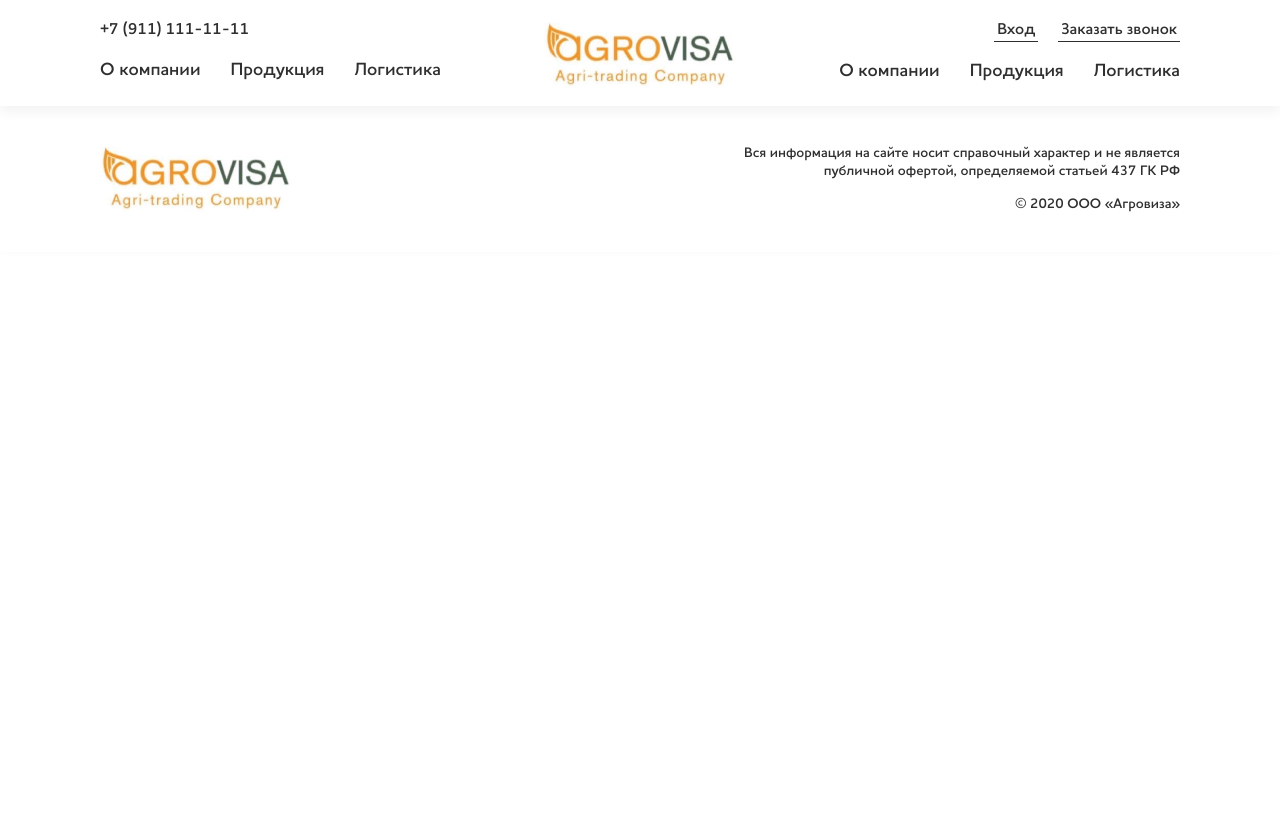
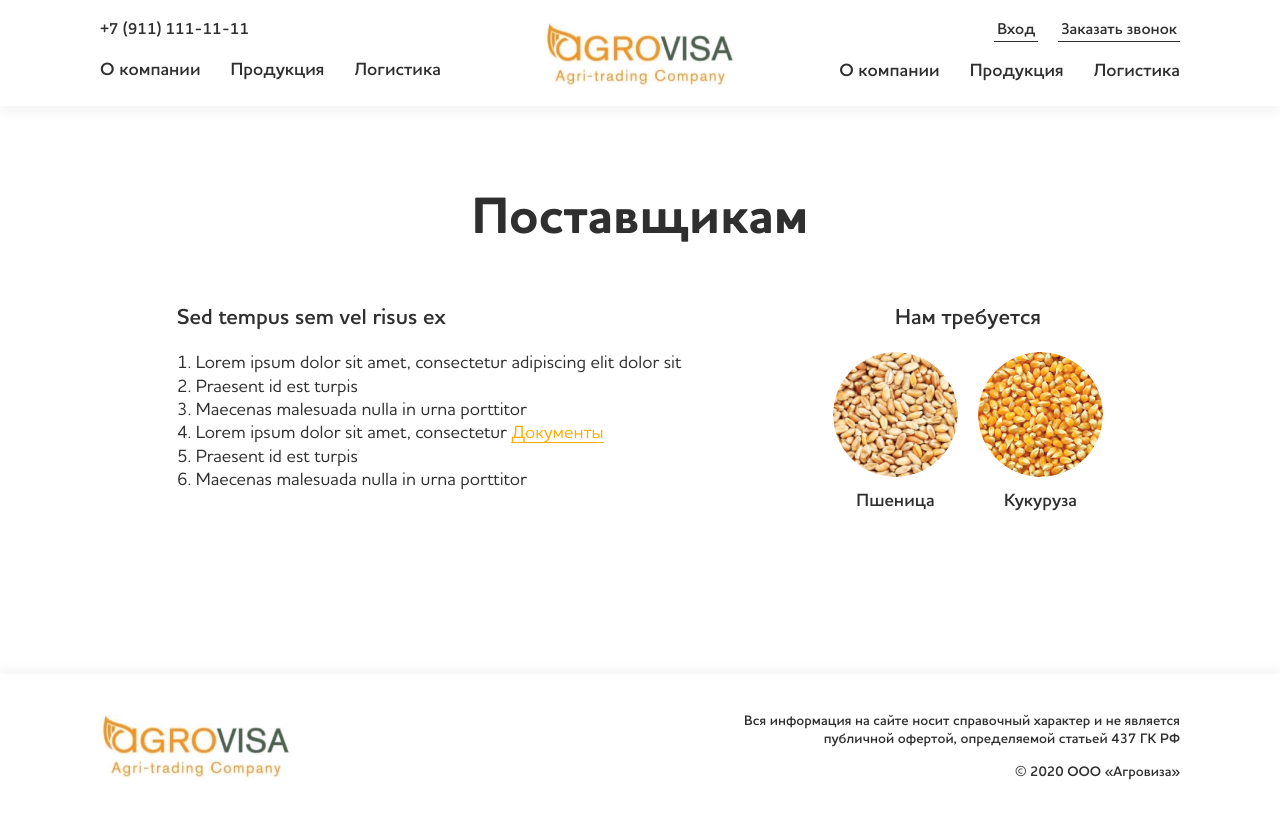
Before and after one commit to dan-rusakov/agrovisa, a Vue app: page /dealers in a window 1280 px wide. Shown: the top 816 px of the page. Built offline with nearby package versions, Linux system fonts and the light colour scheme.

Commit message:
add Dealers page

```diff
--- a/src/components/Products.vue
+++ b/src/components/Products.vue
@@ -117,7 +117,6 @@
     width: 100%;
     padding-bottom: 100%;
     position: relative;
-    margin-bottom: 20px;
     border-radius: 1000px;
     overflow: hidden;
     display: block;
@@ -137,7 +136,12 @@
     font-weight: $semibold;
     color: $text-color;
     font-size: 22px;
-    margin: 0;
+    margin: 20px 0 0;
     text-align: center;
+
+    &--small {
+      font-size: 18px;
+      margin: 13px 0 0;
+    }
   }
 </style>
--- a/src/router/index.js
+++ b/src/router/index.js
@@ -20,6 +20,11 @@ Vue.use(VueRouter);
     name: 'Logistics',
     component: () => import(/* webpackChunkName: "logistics" */ '../views/Logistics.vue')
   },
+  {
+    path: '/dealers',
+    name: 'Dealers',
+    component: () => import(/* webpackChunkName: "dealers" */ '../views/Dealers.vue')
+  },
 ];
 
 const router = new VueRouter({
--- /dev/null
+++ b/src/views/Dealers.vue
@@ -0,0 +1,184 @@
+<template>
+  <div class="content">
+    <section class="dealers">
+      <div class="dealers__wrapper">
+        <h1 class="dealers__title">Поставщикам</h1>
+        <div class="dealers__text-box">
+          <h3>Sed tempus sem vel risus ex</h3>
+          <ol>
+            <li>Lorem ipsum dolor sit amet, consectetur adipiscing elit  dolor sit</li>
+            <li>Praesent id est turpis</li>
+            <li>Maecenas malesuada nulla in urna porttitor</li>
+            <li>Lorem ipsum dolor sit amet, consectetur <a href="#!">Документы</a></li>
+            <li>Praesent id est turpis</li>
+            <li>Maecenas malesuada nulla in urna porttitor</li>
+          </ol>
+        </div>
+        <div class="dealers__gallery">
+          <p class="dealers__gallery-title">Нам требуется</p>
+          <div class="swiper-container">
+            <div class="swiper-wrapper">
+              <div class="swiper-slide">
+                <div class="product-card">
+                  <picture class="product-card__img-box">
+                    <img src="@/assets/images/products-img1.jpg" alt="" class="product-card__img">
+                  </picture>
+                  <p class="product-card__name product-card__name--small">Пшеница</p>
+                </div>
+              </div>
+              <div class="swiper-slide">
+                <div class="product-card">
+                  <picture class="product-card__img-box">
+                    <img src="@/assets/images/products-img3.jpg" alt="" class="product-card__img">
+                  </picture>
+                  <p class="product-card__name product-card__name--small">Кукуруза</p>
+                </div>
+              </div>
+              <div class="swiper-slide">
+                <div class="product-card">
+                  <picture class="product-card__img-box">
+                    <img src="@/assets/images/products-img3.jpg" alt="" class="product-card__img">
+                  </picture>
+                  <p class="product-card__name product-card__name--small">Кукуруза</p>
+                </div>
+              </div>
+            </div>
+            <div class="swiper-pagination"></div>
+          </div>
+        </div>
+      </div>
+    </section>
+  </div>
+</template>
+
+<script>
+  import Swiper from 'swiper';
+  import 'swiper/css/swiper.css';
+
+  export default {
+    name: 'Dealers',
+    mounted() {
+      new Swiper(this.$el.querySelector('.swiper-container'), {
+        loop: false,
+        slidesPerView: 2,
+        spaceBetween: 20,
+        pagination: {
+          el: this.$el.querySelector('.swiper-pagination'),
+          clickable: true,
+        },
+      })
+    }
+  }
+</script>
+
+<style lang="scss">
+  .dealers {
+    background-color: $white;
+    padding: 80px 0 110px;
+  }
+
+  .dealers__wrapper {
+    max-width: 986px;
+    margin: 0 auto;
+    padding: 0 30px;
+    display: flex;
+    flex-direction: row;
+    flex-wrap: wrap;
+    align-items: flex-start;
+  }
+
+  .dealers__title {
+    font-family: $font-family-base;
+    font-size: 52px;
+    font-weight: $bold;
+    color: $text-color;
+    margin: 0 0 50px;
+    width: 100%;
+    text-align: center;
+  }
+
+  .dealers__text-box {
+    width: calc(100% - 370px);
+    margin-right: 100px;
+
+    p {
+      font-family: $font-family-base;
+      font-weight: $medium;
+      font-size: 18px;
+      color: $text-color;
+      margin: 0 0 20px;
+
+      &:last-child {
+        margin-bottom: 0;
+      }
+    }
+
+    h2, h3 {
+      font-family: $font-family-base;
+      font-weight: $semibold;
+      font-size: 22px;
+      color: $text-color;
+      margin: 0 0 20px;
+
+      &:last-child {
+        margin-bottom: 0;
+      }
+    }
+
+    ul, ol {
+      margin-bottom: 20px;
+
+      &:last-child {
+        margin-bottom: 0;
+      }
+    }
+
+    li {
+      font-family: $font-family-base;
+      font-weight: $medium;
+      font-size: 18px;
+      color: $text-color;
+      display: list-item;
+      list-style-position: inside;
+    }
+
+    a {
+      font-family: $font-family-base;
+      font-weight: $medium;
+      font-size: 18px;
+      color: $brand-color;
+      border-bottom: 1px solid $brand-color;
+    }
+  }
+
+  .dealers__gallery {
+    width: 270px;
+  }
+
+  .dealers__gallery .product-card {
+    margin-bottom: 50px;
+  }
+
+  .dealers__gallery .swiper-pagination-fraction,
+  .dealers__gallery .swiper-pagination-custom,
+  .dealers__gallery .swiper-container-horizontal > .swiper-pagination-bullets {
+    bottom: 0;
+  }
+
+  .dealers__gallery .swiper-pagination-bullet {
+    background-color: #e5e5e5;
+
+    &-active {
+      background-color: $white;
+    }
+  }
+
+  .dealers__gallery-title {
+    font-family: $font-family-base;
+    font-size: 22px;
+    color: $text-color;
+    font-weight: $semibold;
+    margin: 0 0 20px;
+    text-align: center;
+  }
+</style>
--- a/src/views/Logistics.vue
+++ b/src/views/Logistics.vue
@@ -92,5 +92,13 @@
       display: list-item;
       list-style-position: inside;
     }
+
+    a {
+      font-family: $font-family-base;
+      font-weight: $medium;
+      font-size: 18px;
+      color: $brand-color;
+      border-bottom: 1px solid $brand-color;
+    }
   }
 </style>
```
